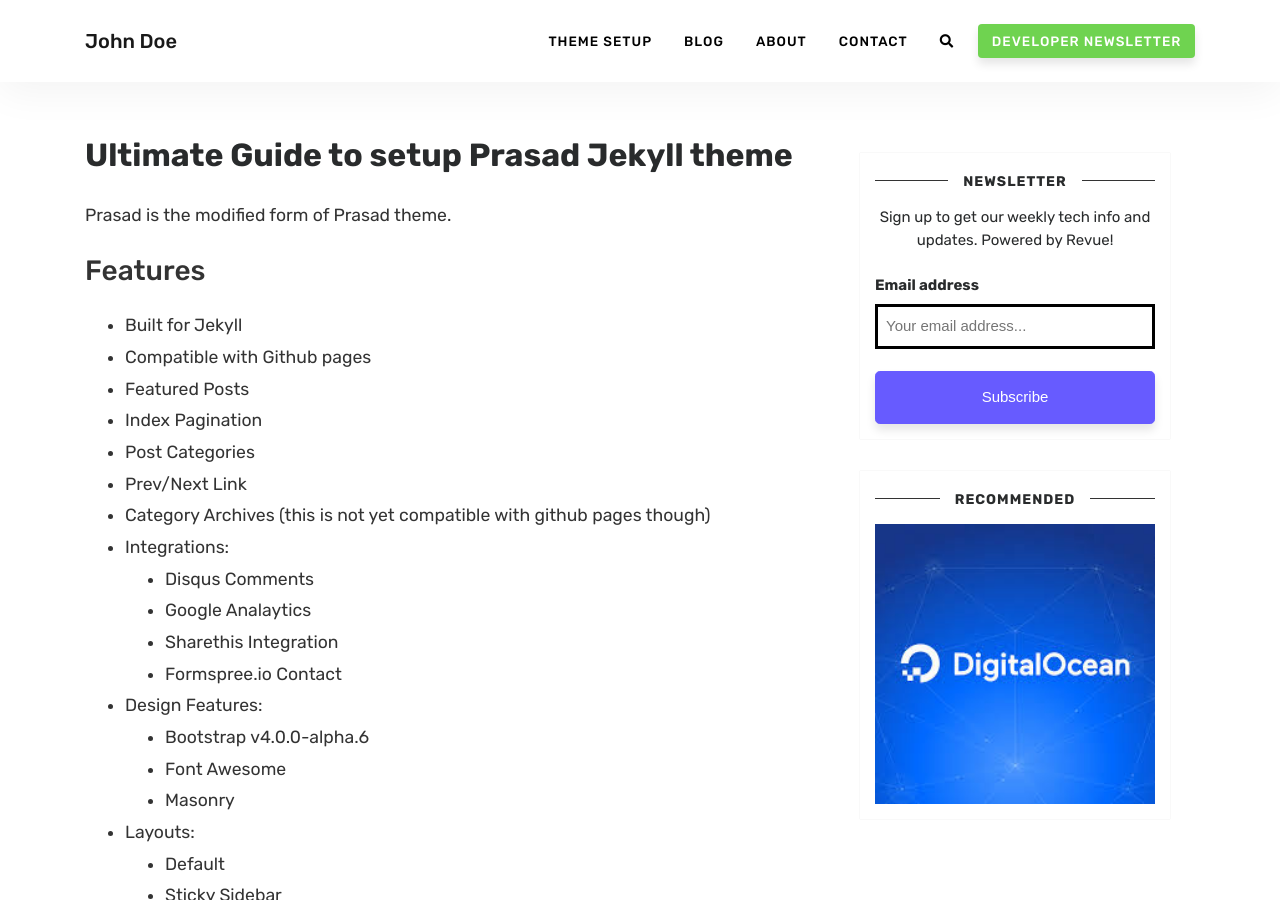
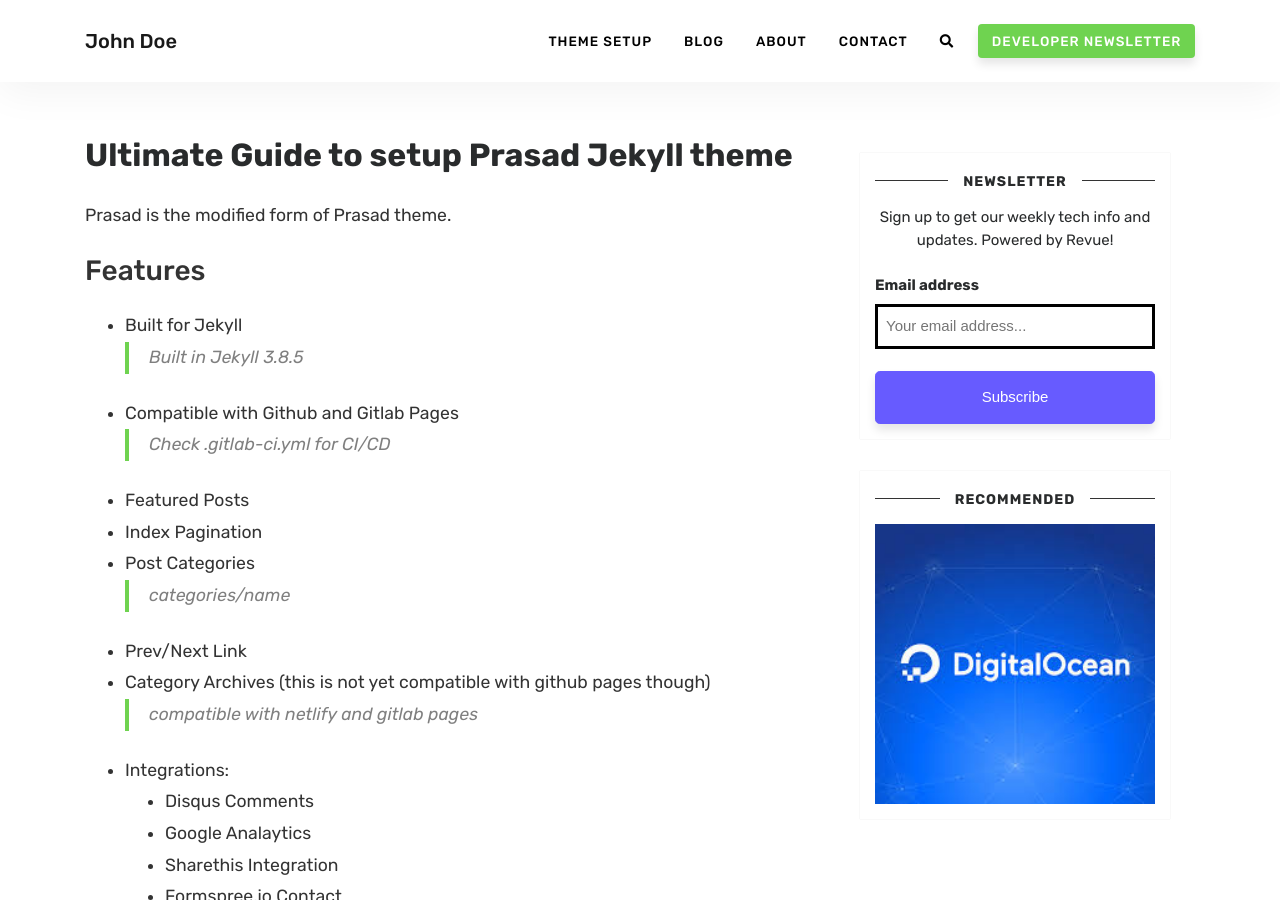
Before and after one commit to cdrrazan/prasad, a Jekyll site: the page built from theme-setup/index.md, in a window 1280 px wide and 900 px high. Built offline with Jekyll 4.4.1, drawn with Linux system fonts in a browser that asks for light colours; nearby versions of some CDN libraries; some of the changed text lies outside the part shown.

Commit message:
Dummy content added for Posts and Images

```diff
--- a/index.html
+++ b/index.html
@@ -11,7 +11,7 @@ title: Home
 <center>
 <img src="/assets/images/john.jpg" style="border-radius: 50%" height="90px" width="240px" alt="A picture of author.">
 <br><br>
-<h1>Hi, I am <span>John Doe.</span></h1>
+<h1 style="color:white">Hi, I am <span>John Doe.</span></h1>
 <br>
 <h3> Web designer and Developer</h3>
 <br>
--- a/theme-setup/index.md
+++ b/theme-setup/index.md
@@ -8,12 +8,16 @@ Prasad is the modified form of Prasad theme.
 <h3> Features </h3>
 
 - Built for Jekyll
-- Compatible with Github pages
+> Built in Jekyll 3.8.5
+- Compatible with Github and Gitlab Pages
+> Check .gitlab-ci.yml for CI/CD
 - Featured Posts
 - Index Pagination
 - Post Categories
+> categories/name
 - Prev/Next Link
 - Category Archives (this is not yet compatible with github pages though)
+> compatible with netlify and gitlab pages
 - Integrations:
     - Disqus Comments
     - Google Analaytics
@@ -97,3 +101,5 @@ comments: true
 
 - SEO
   - This theme uses jekyll-seo-tag plugins for SEO. Please refer to the [documentation of the plugins](https://github.com/jekyll/jekyll-seo-tag/blob/master/docs/usage.md) for additional theme uses and modification.
+
+<h5> All the images and content posted here are royalty free and for blog demo only. </h5>
```
Also changed, not shown: assets/images/head.jpg, demo.png.
